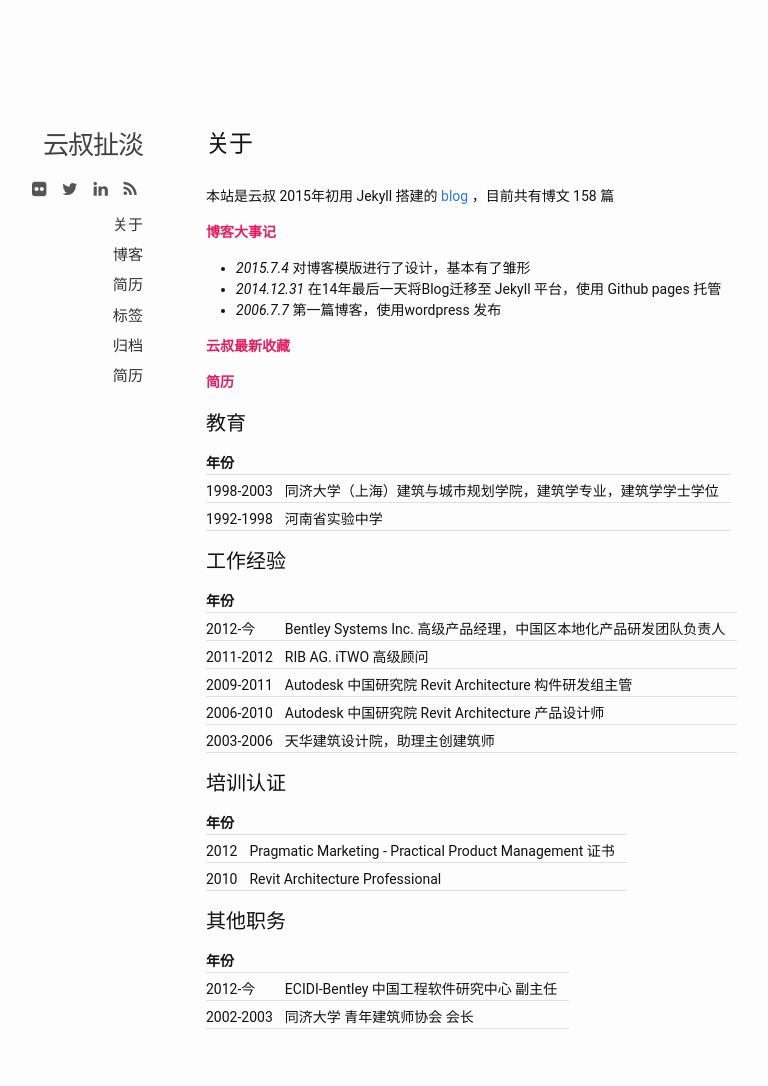
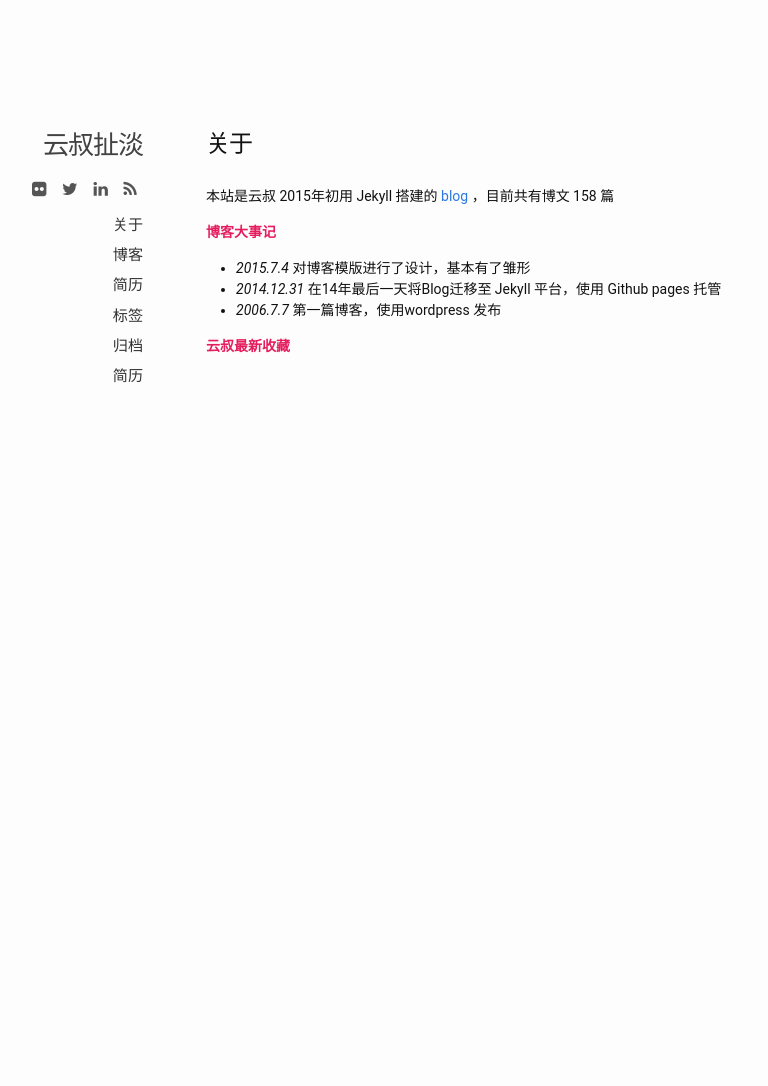
Before and after one commit to leoshcn/leoshcn.github.io, a Jekyll site: the page built from about.md, in a window 1280 px wide. Shown: the whole page, without its empty margins (177-945 px from the left). Built offline with Jekyll 4.4.1, drawn with Linux system fonts in a browser that asks for light colours; after the commit the page ends 900 px from its top, so only the background shows below that.

Commit message:
fix link

```diff
--- a/_includes/header.html
+++ b/_includes/header.html
@@ -20,7 +20,7 @@
           {% endif %}
         {% endfor %}
 		<li><a href="/blog/archive">归档</a></li>
-		<li><a href="/blog/resume">简历</a></li>
+		<li><a href="/resume">简历</a></li>
 
 	 </ul>
 
--- a/about.md
+++ b/about.md
@@ -15,37 +15,3 @@ permalink: /about/
 ### 云叔最新收藏
 
 <script language="JavaScript" src="http://feed2js.org//feed2js.php?src=http%3A%2F%2Ffeeds.pinboard.in%2Frss%2Fsecret%3Ab2a0f02dce1b20f646fd%2Fu%3Aleoshcn%2F&num=5&utf=y"  charset="UTF-8" type="text/javascript"></script>
-
-### 简历
-
-#### 教育
-
-|年份|  |
-|:---|:---|
-|1998-2003|同济大学（上海）建筑与城市规划学院，建筑学专业，建筑学学士学位|
-|1992-1998|河南省实验中学|
-
-#### 工作经验
-
-|年份|  |
-|:---|:---|
-|2012-今 | Bentley Systems Inc. 高级产品经理，中国区本地化产品研发团队负责人 |
-|2011-2012 | RIB AG. iTWO 高级顾问 |
-|2009-2011 | Autodesk 中国研究院 Revit Architecture 构件研发组主管 |
-|2006-2010 | Autodesk 中国研究院 Revit Architecture 产品设计师 |
-|2003-2006 | 天华建筑设计院，助理主创建筑师 |
-
-#### 培训认证
-
-|年份|  |
-|:---|:---|
-|2012 | Pragmatic Marketing - Practical Product Management  证书 |
-|2010 | Revit Architecture Professional |
-
-
-#### 其他职务
-
-|年份|  |
-|:---|:---|
-|2012-今 | ECIDI-Bentley 中国工程软件研究中心 副主任 |
-|2002-2003| 同济大学 青年建筑师协会 会长 |
```
